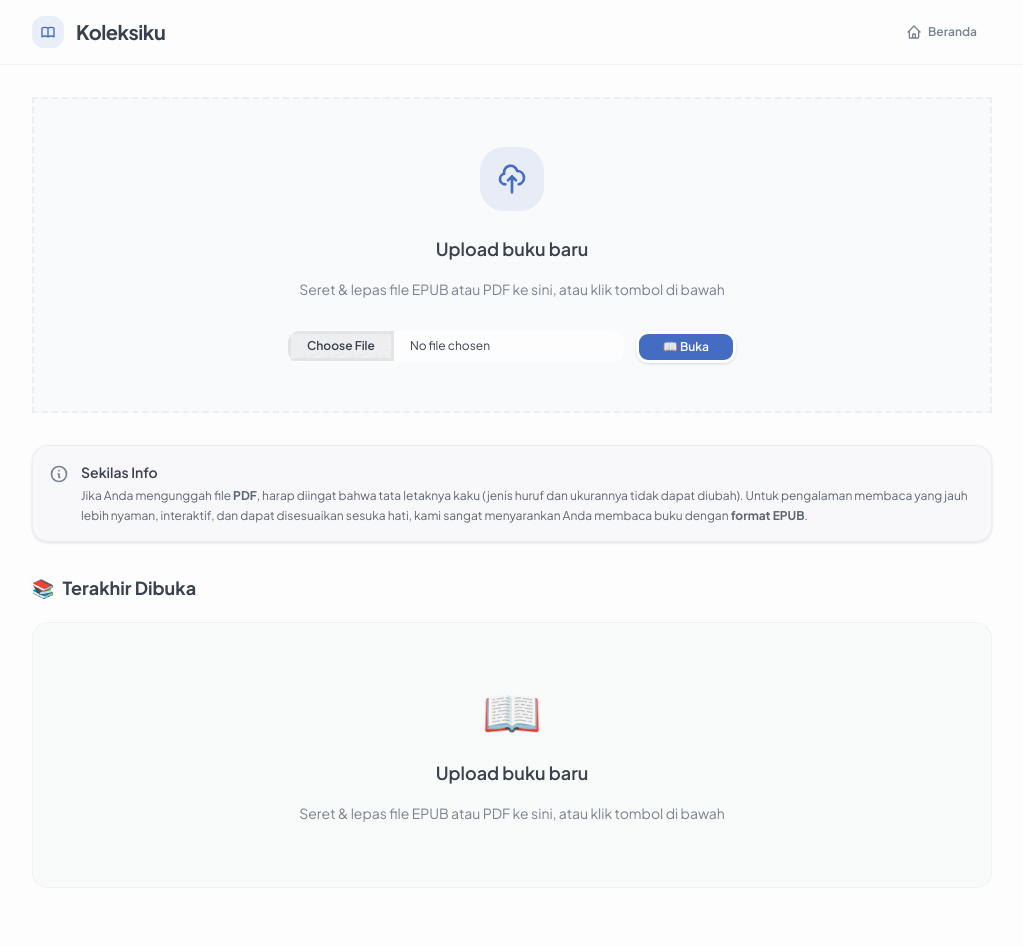
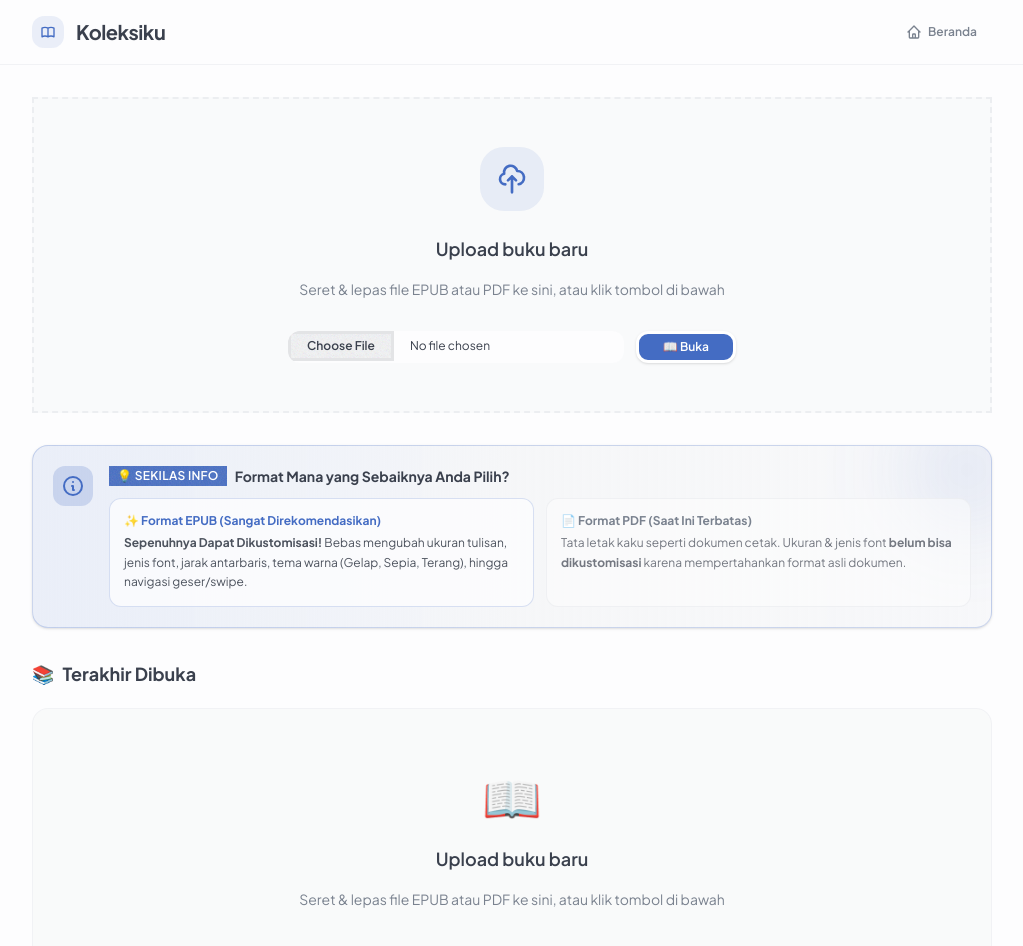
Before and after one commit to baloerrr04/BAca-LOkal-Ebook-Reader, a Next.js app: page /library in a window 1280 px wide. Shown: the top 946 px of the page, without its empty margins (128-1151 px from the left). Before the commit the page ends 920 px from the top, so only its background shows below. Built offline with nearby package versions, Linux system fonts and the light colour scheme; a web font is replaced by a local one.

Commit message:
feat: implement library management interface with drag-and-drop file support and metadata rendering

```diff
--- a/app/layout.tsx
+++ b/app/layout.tsx
@@ -12,6 +12,14 @@ export const metadata: Metadata = {
   title: "Baloer — BAca LOkal Ebook Reader",
   description: "Aplikasi pembaca EPUB lokal. Tampilan nyaman, baca makin asyik, tanpa akun, privat, dan ringan.",
   manifest: "/manifest.webmanifest",
+  icons: {
+    icon: [
+      { url: '/icons/icon.svg', type: 'image/svg+xml' },
+      { url: '/icons/icon-192x192.png', sizes: '192x192', type: 'image/png' },
+    ],
+    shortcut: '/icons/icon.svg',
+    apple: '/icons/icon-512x512.png',
+  },
   appleWebApp: {
     capable: true,
     statusBarStyle: "default",
--- a/app/library/LibraryClient.tsx
+++ b/app/library/LibraryClient.tsx
@@ -180,18 +180,41 @@ export default function LibraryClient() {
           </div>
         </div>
 
-        {/* Info Banner for PDF Limitations */}
-        <div className="w-full bg-base-200/50 border border-base-300/60 rounded-2xl p-4 flex gap-3 shadow-sm transition-all hover:bg-base-200/80">
-          <div className="text-secondary mt-0.5">
-            <svg className="w-5 h-5" fill="none" stroke="currentColor" viewBox="0 0 24 24"><path strokeLinecap="round" strokeLinejoin="round" strokeWidth={2} d="M13 16h-1v-4h-1m1-4h.01M21 12a9 9 0 11-18 0 9 9 0 0118 0z" /></svg>
-          </div>
-          <div className="flex-1">
-            <h3 className="text-sm font-semibold text-base-content mb-1">Sekilas Info</h3>
-            <p className="text-xs text-base-content/80 leading-relaxed">
-              Jika Anda mengunggah file <b>PDF</b>, harap diingat bahwa tata letaknya kaku (jenis huruf dan ukurannya tidak dapat diubah).
-              Untuk pengalaman membaca yang jauh lebih nyaman, interaktif, dan dapat disesuaikan sesuka hati, kami sangat menyarankan Anda
-              membaca buku dengan <b>format EPUB</b>.
-            </p>
+        {/* Info Banner for EPUB Customization vs PDF Limitations */}
+        <div className="w-full bg-gradient-to-r from-primary/10 via-base-200/80 to-base-200/60 border border-primary/25 rounded-2xl p-5 shadow-sm transition-all hover:shadow-md relative overflow-hidden">
+          <div className="absolute -top-10 -right-10 w-32 h-32 bg-primary/10 rounded-full blur-2xl pointer-events-none" />
+          <div className="flex flex-col sm:flex-row gap-4 items-start relative z-10">
+            <div className="w-10 h-10 rounded-xl bg-primary/20 text-primary flex items-center justify-center shrink-0">
+              <svg className="w-6 h-6" fill="none" stroke="currentColor" viewBox="0 0 24 24">
+                <path strokeLinecap="round" strokeLinejoin="round" strokeWidth={2} d="M13 16h-1v-4h-1m1-4h.01M21 12a9 9 0 11-18 0 9 9 0 0118 0z" />
+              </svg>
+            </div>
+            <div className="flex-1 space-y-2">
+              <div className="flex items-center gap-2">
+                <span className="badge badge-primary badge-sm font-semibold tracking-wide uppercase px-2 py-1">💡 Sekilas Info</span>
+                <h3 className="text-sm font-bold text-base-content">Format Mana yang Sebaiknya Anda Pilih?</h3>
+              </div>
+              <div className="grid grid-cols-1 md:grid-cols-2 gap-3 pt-1">
+                {/* EPUB Advantages */}
+                <div className="bg-base-100/80 border border-primary/20 rounded-xl p-3.5 space-y-1">
+                  <div className="flex items-center gap-2 text-primary font-bold text-xs">
+                    <span>✨ Format EPUB (Sangat Direkomendasikan)</span>
+                  </div>
+                  <p className="text-xs text-base-content/90 leading-relaxed">
+                    <b>Sepenuhnya Dapat Dikustomisasi!</b> Bebas mengubah ukuran tulisan, jenis font, jarak antarbaris, tema warna (Gelap, Sepia, Terang), hingga navigasi geser/swipe.
+                  </p>
+                </div>
+                {/* PDF Limitations */}
+                <div className="bg-base-100/50 border border-base-300/50 rounded-xl p-3.5 space-y-1">
+                  <div className="flex items-center gap-2 text-secondary font-bold text-xs">
+                    <span>📄 Format PDF (Saat Ini Terbatas)</span>
+                  </div>
+                  <p className="text-xs text-base-content/70 leading-relaxed">
+                    Tata letak kaku seperti dokumen cetak. Ukuran & jenis font <b>belum bisa dikustomisasi</b> karena mempertahankan format asli dokumen.
+                  </p>
+                </div>
+              </div>
+            </div>
           </div>
         </div>
 
```
Also changed, not shown: app/icon.svg (added).
